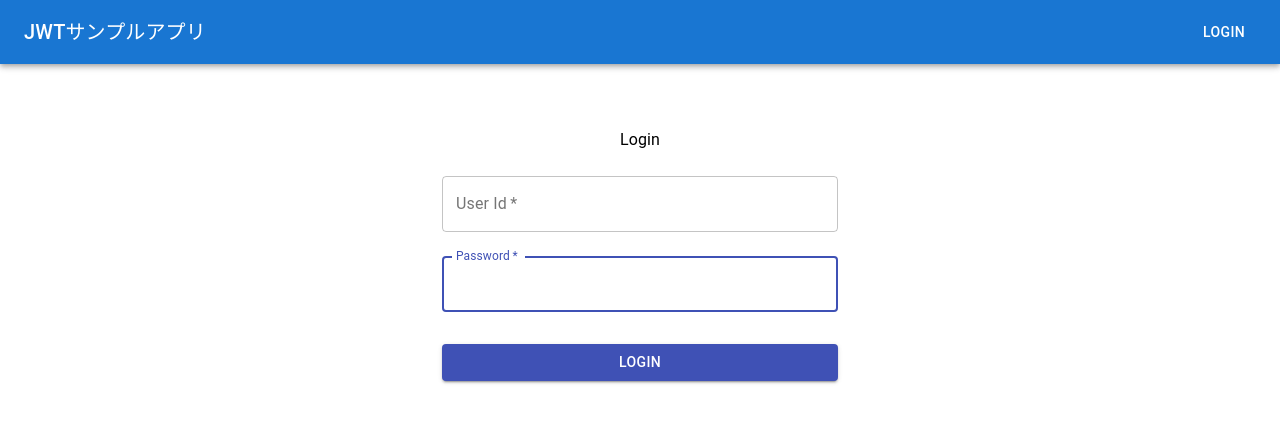
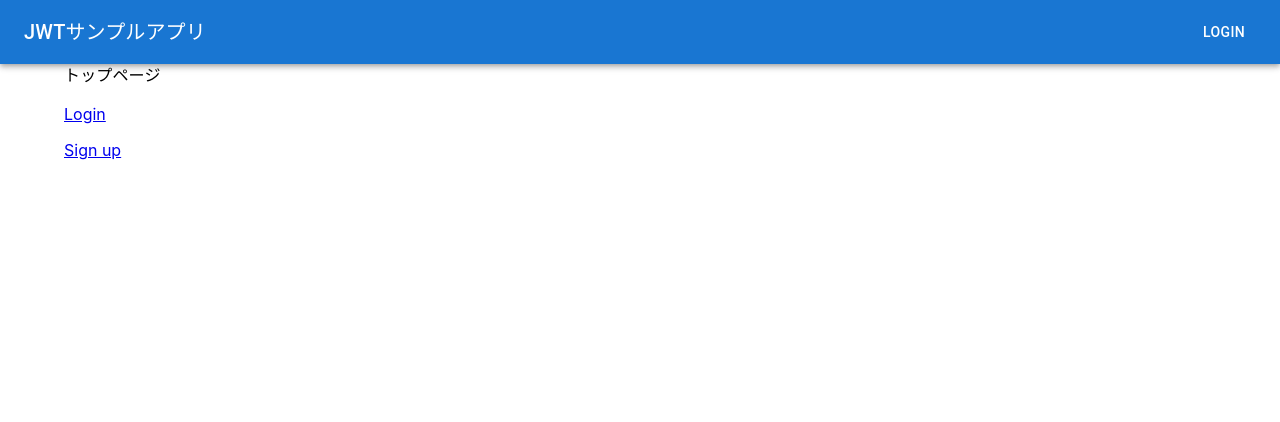
Before and after one commit to nakajima97/letter-box-jwt-auth-sample, a React (Create React App) app in the folder frontend/: page / in a window 1280 px wide. Shown: the top 422 px of the page. Built offline with nearby package versions, Linux system fonts and the light colour scheme.

Commit message:
トップページを作成

```diff
--- a/frontend/src/App.tsx
+++ b/frontend/src/App.tsx
@@ -11,6 +11,7 @@ import Login from './components/Login'
 import UserInfo from './components/UserInfo'
 import NotFound from './components/NotFound'
 import SignUp from './components/SignUp';
+import Top from './components/Top';
 
 import { ErrorProvider } from './context/Error'
 
@@ -20,6 +21,9 @@ function App() {
       <Router>
         <Switch>
           <Route path='/' exact>
+            <Top />
+          </Route>
+          <Route path='/login' >
             <Login />
           </Route>
           <Route path='/sign-up'>
--- a/frontend/src/components/Header.tsx
+++ b/frontend/src/components/Header.tsx
@@ -10,12 +10,16 @@ const Header = () => {
   const history = useHistory()
 
   const onClick = () => {
-    if (cookies) {
+    if (cookies.jwt) {
       removeCookie("jwt")
       history.push('/')
     } else {
-      history.push('/')
+      history.push('/login')
     }
+  }
+
+  const onClickTitle = () => {
+    history.push('/')
   }
 
   const buttonText = cookies.jwt ? "Logout" : "Login"
@@ -24,7 +28,7 @@ const Header = () => {
     <Box sx={{ flexGrow: 1 }}>
       <AppBar position="static">
         <Toolbar>
-          <Typography variant="h6" component="div" sx={{ flexGrow: 1 }} >
+          <Typography variant="h6" component="div" sx={{ flexGrow: 1, cursor: "pointer" }} onClick={onClickTitle}>
             JWTサンプルアプリ
           </Typography>
           <Button color="inherit" onClick={onClick}>{buttonText}</Button>
--- /dev/null
+++ b/frontend/src/components/Top.tsx
@@ -0,0 +1,20 @@
+import React from 'react'
+import { Container, Typography } from '@mui/material'
+import { Link } from 'react-router-dom'
+
+import Header from './Header'
+
+const Top = () => {
+  return (
+    <>
+      <Header />
+      <Container>
+        <Typography>トップページ</Typography>
+        <p><Link to="/login">Login</Link></p>
+        <p><Link to="/sign-up">Sign up</Link></p>
+      </Container>
+    </>
+  )
+}
+
+export default Top
--- a/frontend/src/components/UserInfo.tsx
+++ b/frontend/src/components/UserInfo.tsx
@@ -1,6 +1,8 @@
 import React, { useState, useEffect } from 'react'
 import axios from 'axios';
 import { useCookies } from 'react-cookie'
+
+import Header from './Header'
 
 const UserInfo = () => {
   const [message, setMessage] = useState("");
@@ -22,9 +24,12 @@ const UserInfo = () => {
   })
 
   return (
+    <>
+    <Header />
     <div>
-      {message}
+      名前：{message}
     </div>
+    </>
   )
 }
 
```
